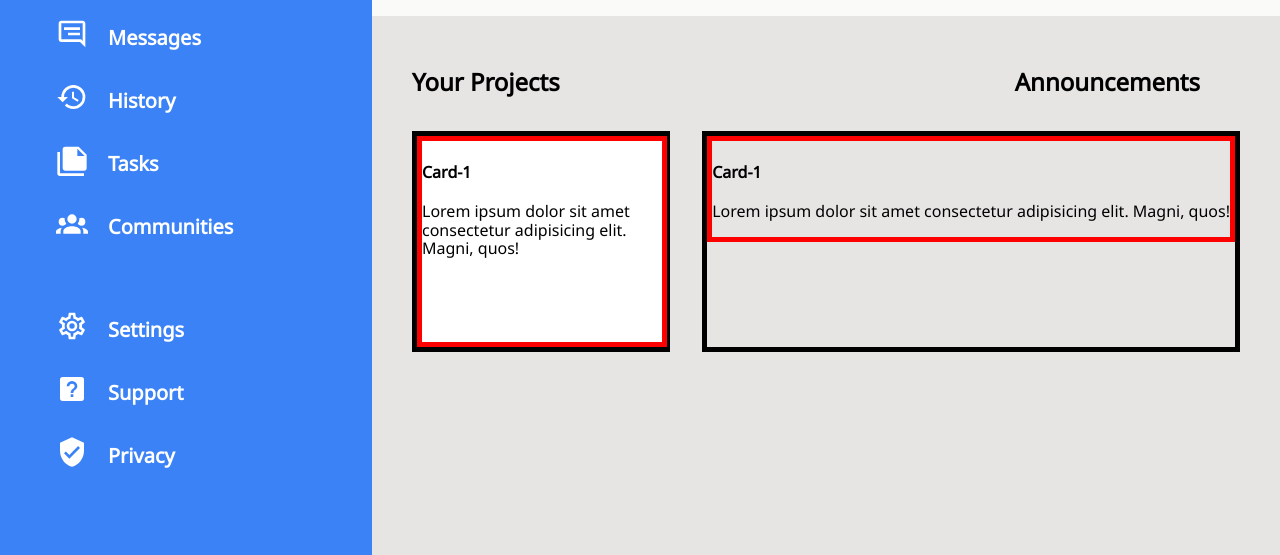
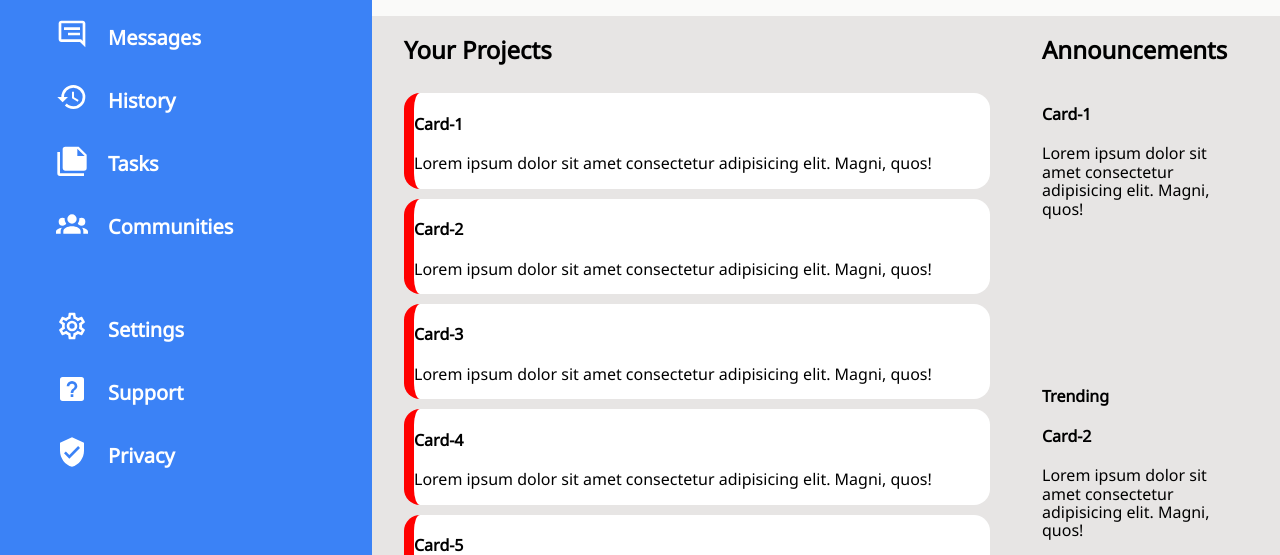
Before and after one commit to Jackie247/admin-dashboard, a website: page index.html in a window 1280 px wide. Shown: the part 245-800 px from the top of the page. Drawn offline with nearby package versions, Linux system fonts and the light colour scheme.

Commit message:
update main content

```diff
--- a/index.html
+++ b/index.html
@@ -102,22 +102,46 @@
             </ul>
         </div>
     </nav>
-    <main>
-        <div class="titles">
+    <main class="container">
+        <div class="article">
             <h2>Your Projects</h2>
-            <h2>Announcements</h2>
+            <div class="card">
+                <h4>Card-1</h4>
+                <p>Lorem ipsum dolor sit amet consectetur adipisicing elit. Magni, quos!</p>
+            </div>
+            <div class="card">
+                <h4>Card-2</h4>
+                <p>Lorem ipsum dolor sit amet consectetur adipisicing elit. Magni, quos!</p>
+            </div>
+            <div class="card">
+                <h4>Card-3</h4>
+                <p>Lorem ipsum dolor sit amet consectetur adipisicing elit. Magni, quos!</p>
+            </div>
+            <div class="card">
+                <h4>Card-4</h4>
+                <p>Lorem ipsum dolor sit amet consectetur adipisicing elit. Magni, quos!</p>
+            </div>
+            <div class="card">
+                <h4>Card-5</h4>
+                <p>Lorem ipsum dolor sit amet consectetur adipisicing elit. Magni, quos!</p>
+            </div>
+            <div class="card">
+                <h4>Card-6</h4>
+                <p>Lorem ipsum dolor sit amet consectetur adipisicing elit. Magni, quos!</p>
+            </div>
         </div>
-        <div class="container">
-            <div class="article">
+        <div class="announce-trending">
+            <div class="announce">
+                <h2>Announcements</h2>
                 <div class="card">
                     <h4>Card-1</h4>
                     <p>Lorem ipsum dolor sit amet consectetur adipisicing elit. Magni, quos!</p>
                 </div>
             </div>
-
-            <div class="announcements">
+            <div class="trending">
+                <h4>Trending</h4>
                 <div class="card">
-                    <h4>Card-1</h4>
+                    <h4>Card-2</h4>
                     <p>Lorem ipsum dolor sit amet consectetur adipisicing elit. Magni, quos!</p>
                 </div>
             </div>
--- a/style.css
+++ b/style.css
@@ -122,29 +122,39 @@ header{
 }
 .container{
     display:grid;
-    grid-template-columns: 2fr 1fr;
-    padding:1em 2.5em;
+    gap:20px;
+    grid-template-columns: 3fr 1fr;
+    padding:0 2em;
+    padding-bottom:2em;
 }
-.container h2{
-    grid-row:1/2;
-}
+
 .article{
     display:grid;
-    grid-template-columns:repeat(auto-fit,minmax(250px,300px));
-    grid-column:1/3;
+    grid-template-columns:repeat(auto-fit,minmax(300px,1fr));
+    grid-template-rows:auto 1fr 1fr;
+    grid-auto-rows:1fr;
+    grid-column:1/2;
     gap:10px;
-    border:5px solid black;
     margin-right:2em;
+}
+.article h2{
+    grid-column:1/-1;
 }
 .article .card{
     background-color: #fff;
-    border:5px solid red;
+    border-left:10px solid red;
+    border-radius:1em;
 }
-.announcements{
+.announce-trending{
     display:grid;
     grid-template-rows: 1fr 1fr;
-    grid-column:3/4;
-    border:5px solid black;
+    grid-auto-rows:1fr;
+
+
+}
+.announce{
+    display:flex;
+    flex-flow:column;
 }
 .announcements .card{
     border:5px solid red;
```
